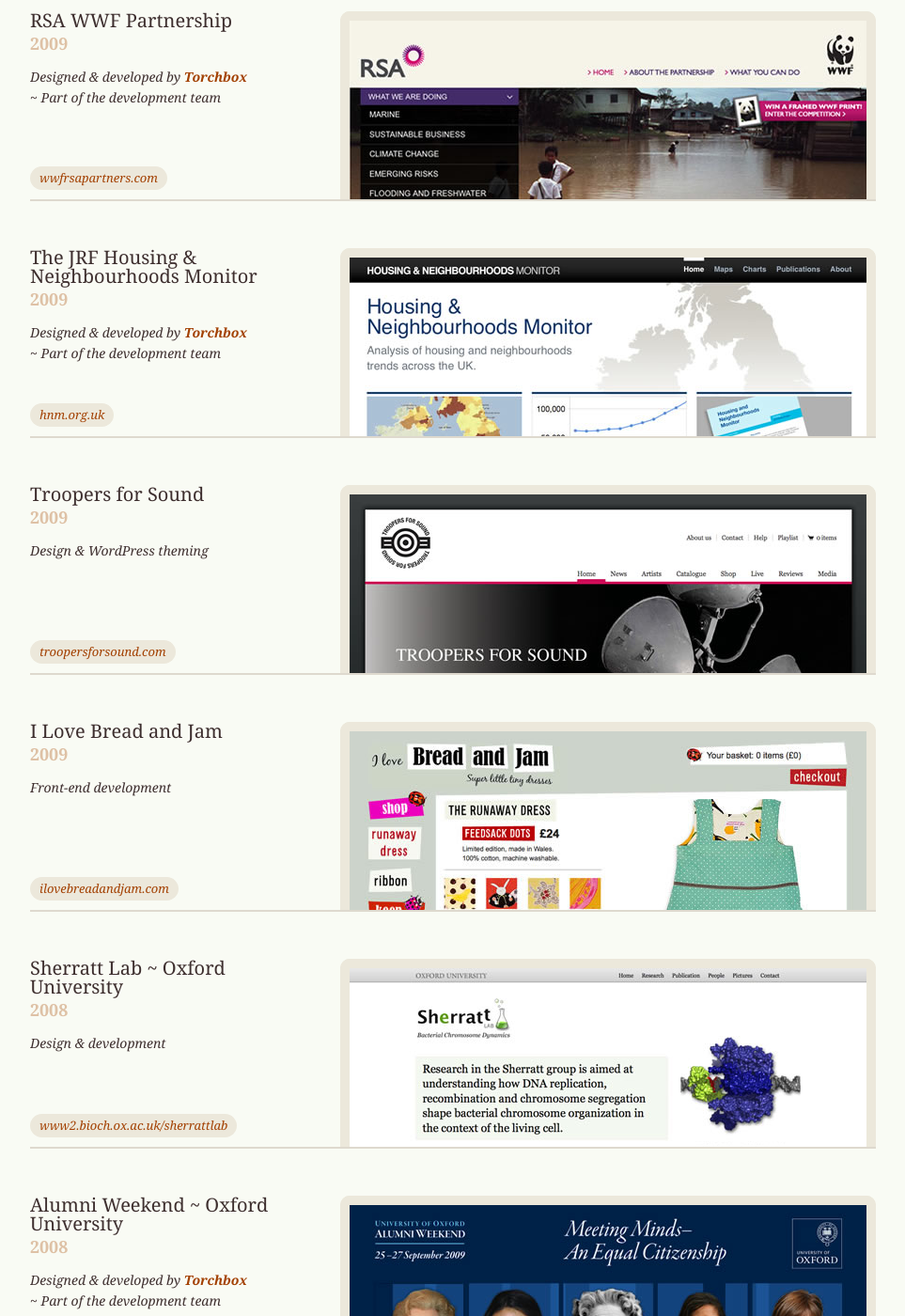
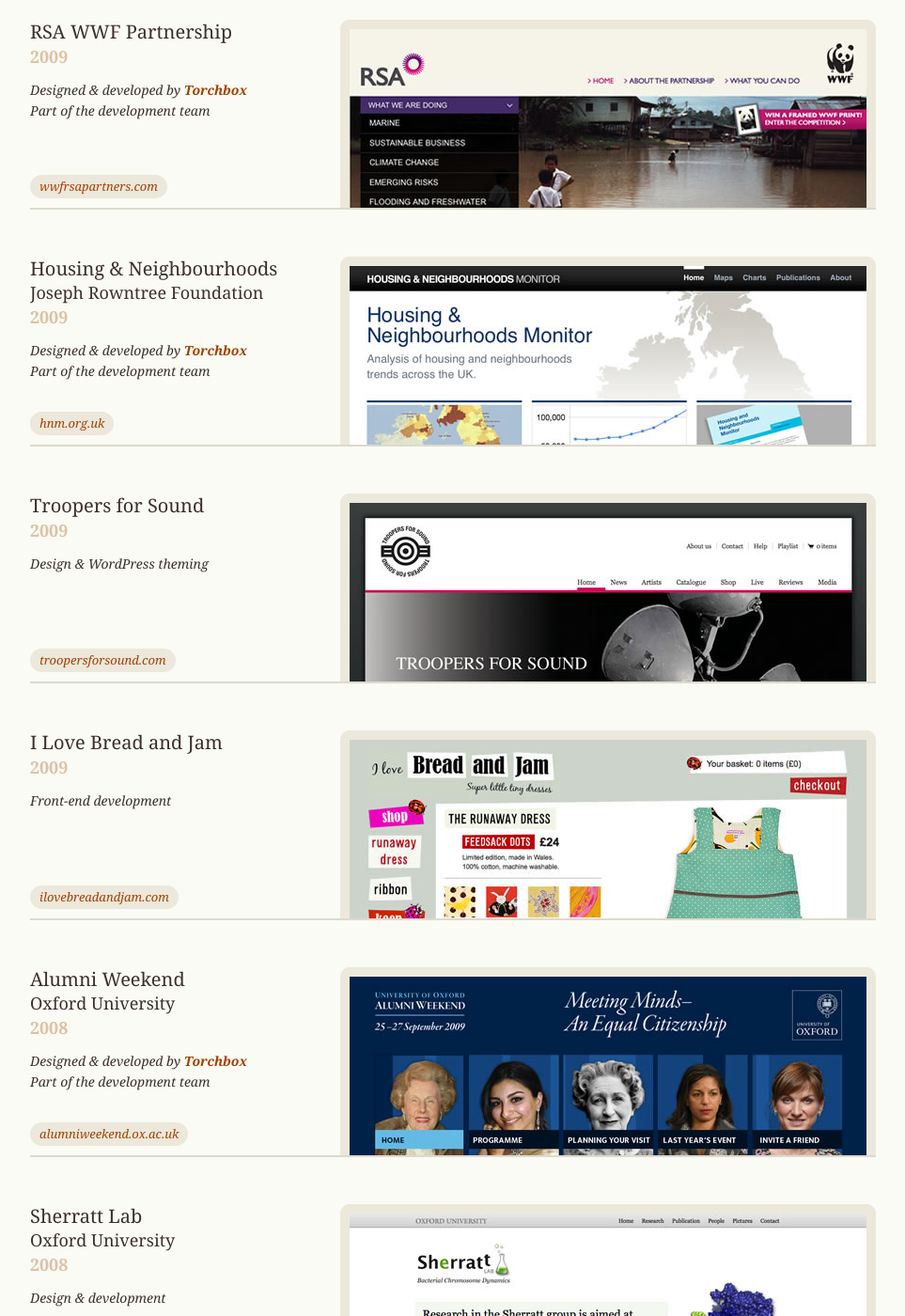
Before and after one commit to borderleft/borderleft.github.io, a Jekyll site: the page built from work/index.html, in a window 1280 px wide and 1400 px high, scrolled down 6532 px. Shown: the whole window at 94% size, without its empty margins (158-1121 px from the left). Built offline with Jekyll 4.4.1, drawn with Linux system fonts in a browser that asks for light colours; Markdown is read by kramdown in place of the engine named in the settings; some of the changed text lies outside the part shown.

Commit message:
Minor update

```diff
--- a/assets/css/main.css
+++ b/assets/css/main.css
@@ -45,7 +45,7 @@
 }
 
 h1, h2, h3 {
-	line-height: 1;
+	line-height: 1.25;
 }
 
 h1 {
@@ -245,6 +245,10 @@
 
 .projects h2 {
 	margin-bottom: 0;
+}
+
+.projects h2 span {
+	font-size: 18px;
 }
 
 .projects p {
--- a/work/index.html
+++ b/work/index.html
@@ -12,7 +12,7 @@
 			<a href="http://rudnerlab.med.harvard.edu/"><img src="/assets/img/work/rudner-1.jpg" alt=""></a>
 		</div>
 		<div class="info">
-			<h2>Rudner Lab ~ Harvard Medical School</h2>
+			<h2>Rudner Lab <br> <span>Harvard Medical School</span></h2>
 			<p class="year">2014</p>
 			<p class="meta">Design and development</p>
 			<p class="link"><a href="http://rudnerlab.med.harvard.edu/"><span>rudnerlab.med.harvard.edu</span></a></p>
@@ -25,7 +25,7 @@
 		<div class="info">
 			<h2>Myron Mixon Smokers</h2>
 			<p class="year">2013</p>
-			<p class="meta">WordPress theme development<br>Designed by <a href="http://petedavismedia.com/">Pete Davis</a></p>
+			<p class="meta">WordPress theme development <br> Designed by <a href="http://petedavismedia.com/">Pete Davis</a></p>
 			<p class="link"><a href="http://myronmixonsmokers.com/"><span>myronmixonsmokers.com.com</span></a></p>
 		</div>
 	</li>
@@ -58,9 +58,9 @@
 			<a href="http://statestreet.com/vision/alternatives/"><img src="/assets/img/work/ssna-1.jpg" alt=""></a>
 		</div>
 		<div class="info">
-			<h2>State Street - The Next Alternative</h2>
+			<h2>The Next Alternative <br> <span>State Street</span></h2>
 			<p class="year">2013</p>
-			<p class="meta">Designed &amp; developed by <a href="http://mk3creative.com/">MK3 Creative</a> <br> ~ Part of the development team</p>
+			<p class="meta">Designed &amp; developed by <a href="http://mk3creative.com/">MK3 Creative</a> <br> Part of the development team</p>
 			<p class="link"><a href="http://statestreet.com/vision/alternatives/"><span>statestreet.com/...</span></a></p>
 		</div>
 	</li>
@@ -71,7 +71,7 @@
 		<div class="info">
 			<h2>The Maddux Foundation</h2>
 			<p class="year">2013</p>
-			<p class="meta">Website development<br>Designed by <a href="http://petedavismedia.com/">Pete Davis</a></p>
+			<p class="meta">Website development <br> Designed by <a href="http://petedavismedia.com/">Pete Davis</a></p>
 			<p class="link"><a href="http://themadduxfoundation.com/"><span>themadduxfoundation.com</span></a></p>
 		</div>
 	</li>
@@ -104,7 +104,7 @@
 		<div class="info">
 			<h2>The Heroes Cup</h2>
 			<p class="year">2013</p>
-			<p class="meta">WordPress theme development<br>Designed by <a href="http://petedavismedia.com/">Pete Davis</a></p>
+			<p class="meta">WordPress theme development <br> Designed by <a href="http://petedavismedia.com/">Pete Davis</a></p>
 			<p class="link"><a href="http://theheroescup.com/"><span>theheroescup.com</span></a></p>
 		</div>
 	</li>
@@ -124,9 +124,9 @@
 			<a href="http://surpriseride.com/"><img src="/assets/img/work/surprise-ride-1.jpg" alt=""></a>
 		</div>
 		<div class="info">
-			<h2>SurpriseRide</h2>
+			<h2>Surprise Ride</h2>
 			<p class="year">2013</p>
-			<p class="meta">WordPress theme development<br>Designed by <a href="http://petedavismedia.com/">Pete Davis</a></p>
+			<p class="meta">WordPress theme development <br> Designed by <a href="http://petedavismedia.com/">Pete Davis</a></p>
 			<p class="link"><a href="http://surpriseride.com/"><span>surpriseride.com</span></a></p>
 		</div>
 	</li>
@@ -135,7 +135,7 @@
 			<a href="http://biology.mcgill.ca/faculty/reyes_lamothe/"><img src="/assets/img/work/reyes-lamothe-1.jpg" alt=""></a>
 		</div>
 		<div class="info">
-			<h2>Reyes-Lamothe Lab ~ McGill University</h2>
+			<h2>Reyes-Lamothe Lab <br> <span>McGill University</span></h2>
 			<p class="year">2013</p>
 			<p class="meta">Design &amp; development</p>
 			<p class="link"><a href="http://biology.mcgill.ca/faculty/reyes_lamothe/"><span>biology.mcgill.ca/...</span></a></p>
@@ -146,9 +146,9 @@
 			<!-- <a href="http://robot-rising.com/"> --><img src="/assets/img/work/robot-rising-1.jpg" alt=""><!-- </a> -->
 		</div>
 		<div class="info">
-			<h2>Robot Rising ~ Tencent</h2>
+			<h2>Robot Rising <br> <span>Tencent Boston</span></h2>
 			<p class="year">2012</p>
-			<p class="meta">Website development<br>Designed by <a href="http://petedavismedia.com/">Pete Davis</a></p>
+			<p class="meta">Website development <br> Designed by <a href="http://petedavismedia.com/">Pete Davis</a></p>
 			<!-- <p class="link"><a href="http://robot-rising.com/"><span>robot-rising.com</span></a></p> -->
 		</div>
 	</li>
@@ -159,7 +159,7 @@
 		<div class="info">
 			<h2>Pardoe &amp; Wood</h2>
 			<p class="year">2012</p>
-			<p class="meta">WordPress theme development<br>Designed by <a href="http://kiwiandpom.com/">Kiwi &amp; Pom</a></p>
+			<p class="meta">WordPress theme development <br> Designed by <a href="http://kiwiandpom.com/">Kiwi &amp; Pom</a></p>
 			<p class="link"><a href="http://pardoeandwood.co.uk/"><span>pardoeandwood.co.uk</span></a></p>
 		</div>
 	</li>
@@ -170,7 +170,7 @@
 		<div class="info">
 			<h2>Symplectic</h2>
 			<p class="year">2012</p>
-			<p class="meta">Designed and developed by <a href="http://torchbox.com/">Torchbox</a> <br> ~ Part of the development team</p>
+			<p class="meta">Designed and developed by <a href="http://torchbox.com/">Torchbox</a> <br> Part of the development team</p>
 			<p class="link"><a href="http://symplectic.co.uk/"><span>symplectic.co.uk</span></a></p>
 		</div>
 	</li>
@@ -181,7 +181,7 @@
 		<div class="info">
 			<h2>DocAcademy</h2>
 			<p class="year">2012</p>
-			<p class="meta">Developed by <a href="http://torchbox.com/">Torchbox</a> <br> ~ Part of the development team</p>
+			<p class="meta">Developed by <a href="http://torchbox.com/">Torchbox</a> <br> Part of the development team</p>
 			<p class="link"><a href="http://docacademy.org/"><span>docacademy.org</span></a></p>
 		</div>
 	</li>
@@ -192,7 +192,7 @@
 		<div class="info">
 			<h2>Falcon Enamelware</h2>
 			<p class="year">2011</p>
-			<p class="meta">Shopify theme development<br>Designed by <a href="http://morsestudio.com/">Morse Studio</a></p>
+			<p class="meta">Shopify theme development <br> Designed by <a href="http://morsestudio.com/">Morse Studio</a></p>
 			<p class="link"><a href="http://falconenamelware.com/"><span>falconenamelware.com</span></a></p>
 		</div>
 	</li>
@@ -203,7 +203,7 @@
 		<div class="info">
 			<h2>Brainshark</h2>
 			<p class="year">2011</p>
-			<p class="meta">Designed &amp; developed by <a href="http://mk3creative.com/">MK3 Creative</a> <br> ~ Part of the development team</p>
+			<p class="meta">Designed &amp; developed by <a href="http://mk3creative.com/">MK3 Creative</a> <br> Part of the development team</p>
 			<p class="link"><a href="http://brainshark.com/"><span>brainshark.com</span></a></p>
 		</div>
 	</li>
@@ -267,9 +267,9 @@
 			<a href="http://equip.org.uk/"><img src="/assets/img/work/jrf-equip-1.jpg" alt=""></a>
 		</div>
 		<div class="info">
-			<h2>Equip ~ Joseph Rowntree Housing Trust &amp; Foundation</h2>
+			<h2>Equip <br> <span>Joseph Rowntree Foundation</span></h2>
 			<p class="year">2010</p>
-			<p class="meta">Designed &amp; developed by <a href="http://torchbox.com/">Torchbox</a> <br> ~ Part of the development team</p>
+			<p class="meta">Designed &amp; developed by <a href="http://torchbox.com/">Torchbox</a> <br> Part of the development team</p>
 			<p class="link"><a href="http://equip.org.uk/"><span>equip.org.uk</span></a></p>
 		</div>
 	</li>
@@ -302,7 +302,7 @@
 		<div class="info">
 			<h2>RSA WWF Partnership</h2>
 			<p class="year">2009</p>
-			<p class="meta">Designed &amp; developed by <a href="http://torchbox.com/">Torchbox</a> <br> ~ Part of the development team</p>
+			<p class="meta">Designed &amp; developed by <a href="http://torchbox.com/">Torchbox</a> <br> Part of the development team</p>
 			<p class="link"><a href="http://wwfrsapartners.com/"><span>wwfrsapartners.com</span></a></p>
 		</div>
 	</li>
@@ -311,9 +311,9 @@
 			<a href="http://hnm.org.uk/"><img src="/assets/img/work/jrf-hnm-1.jpg" alt=""></a>
 		</div>
 		<div class="info">
-			<h2>The JRF Housing &amp; Neighbourhoods Monitor</h2>
+			<h2>Housing &amp; Neighbourhoods <br> <span>Joseph Rowntree Foundation</span></h2>
 			<p class="year">2009</p>
-			<p class="meta">Designed &amp; developed by <a href="http://torchbox.com/">Torchbox</a> <br> ~ Part of the development team</p>
+			<p class="meta">Designed &amp; developed by <a href="http://torchbox.com/">Torchbox</a> <br> Part of the development team</p>
 			<p class="link"><a href="http://hnm.org.uk/"><span>hnm.org.uk</span></a></p>
 		</div>
 	</li>
@@ -335,7 +335,7 @@
 		<div class="info">
 			<h2>Smart Solar</h2>
 			<p class="year">2009</p>
-			<p class="meta">Designed &amp; developed by <a href="http://torchbox.com/">Torchbox</a> <br> ~ Part of the development team</p>
+			<p class="meta">Designed &amp; developed by <a href="http://torchbox.com/">Torchbox</a> <br> Part of the development team</p>
 			<p class="link"><a href="http://pvmicrogeneration.com/"><span>pvmicrogeneration.com</span></a></p>
 		</div>
 	</li> -->
@@ -352,24 +352,24 @@
 	</li>
 	<li>
 		<div class="image">
-			<a href="http://www2.bioch.ox.ac.uk/sherrattlab/"><img src="/assets/img/work/sherratt-lab-1.jpg" alt=""></a>
+			<a href="http://www.alumniweekend.ox.ac.uk/"><img src="/assets/img/work/oxford-alumni-1.jpg" alt=""></a>
 		</div>
 		<div class="info">
-			<h2>Sherratt Lab ~ Oxford University</h2>
+			<h2>Alumni Weekend <br> <span>Oxford University</span></h2>
 			<p class="year">2008</p>
-			<p class="meta">Design &amp; development</p>
-			<p class="link"><a href="http://www2.bioch.ox.ac.uk/sherrattlab/"><span>www2.bioch.ox.ac.uk/sherrattlab</span></a></p>
+			<p class="meta">Designed &amp; developed by <a href="http://torchbox.com/">Torchbox</a> <br> Part of the development team</p>
+			<p class="link"><a href="http://www.alumniweekend.ox.ac.uk/"><span>alumniweekend.ox.ac.uk</span></a></p>
 		</div>
 	</li>
 	<li>
 		<div class="image">
-			<a href="http://www.alumniweekend.ox.ac.uk/"><img src="/assets/img/work/oxford-alumni-1.jpg" alt=""></a>
+			<a href="http://www2.bioch.ox.ac.uk/sherrattlab/"><img src="/assets/img/work/sherratt-lab-1.jpg" alt=""></a>
 		</div>
 		<div class="info">
-			<h2>Alumni Weekend ~ Oxford University</h2>
+			<h2>Sherratt Lab <br> <span>Oxford University</span></h2>
 			<p class="year">2008</p>
-			<p class="meta">Designed &amp; developed by <a href="http://torchbox.com/">Torchbox</a> <br> ~ Part of the development team</p>
-			<p class="link"><a href="http://www.alumniweekend.ox.ac.uk/"><span>alumniweekend.ox.ac.uk</span></a></p>
+			<p class="meta">Design &amp; development</p>
+			<p class="link"><a href="http://www2.bioch.ox.ac.uk/sherrattlab/"><span>www2.bioch.ox.ac.uk/sherrattlab</span></a></p>
 		</div>
 	</li>
 	<!--
```
